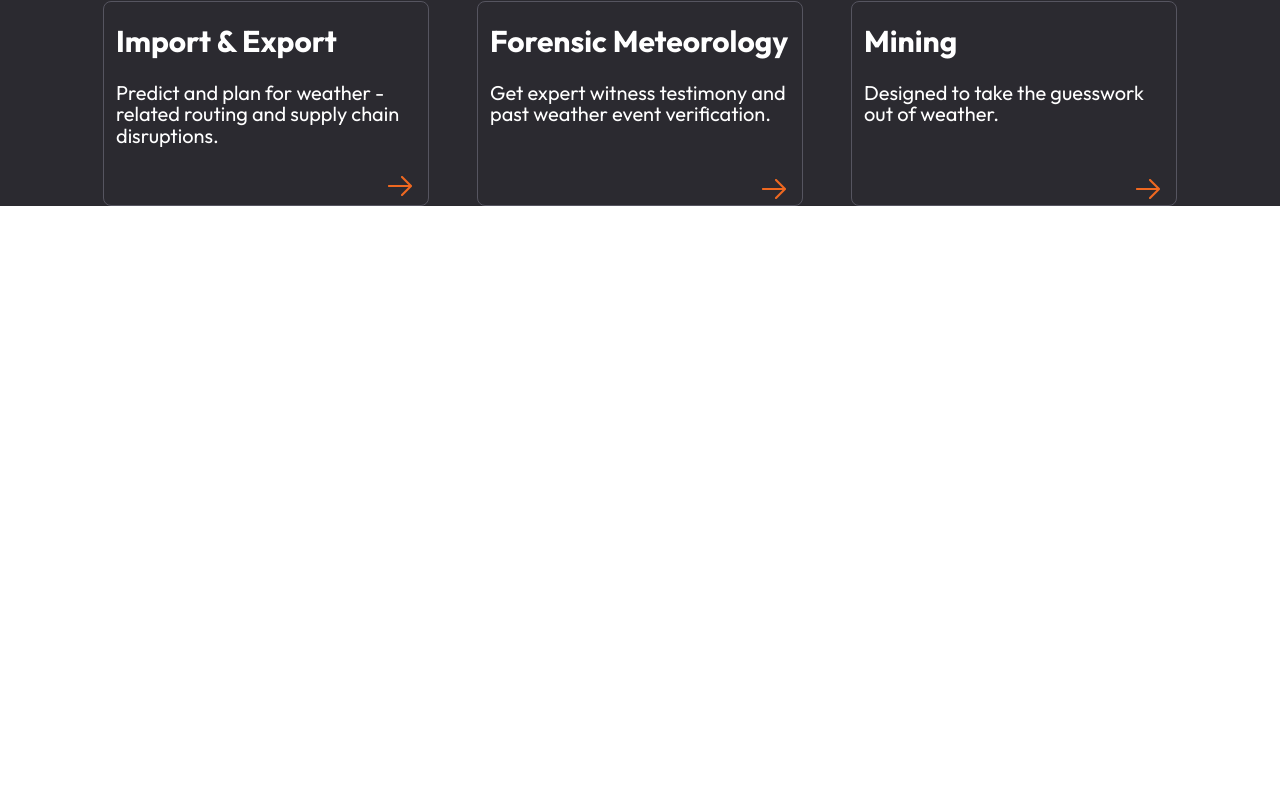
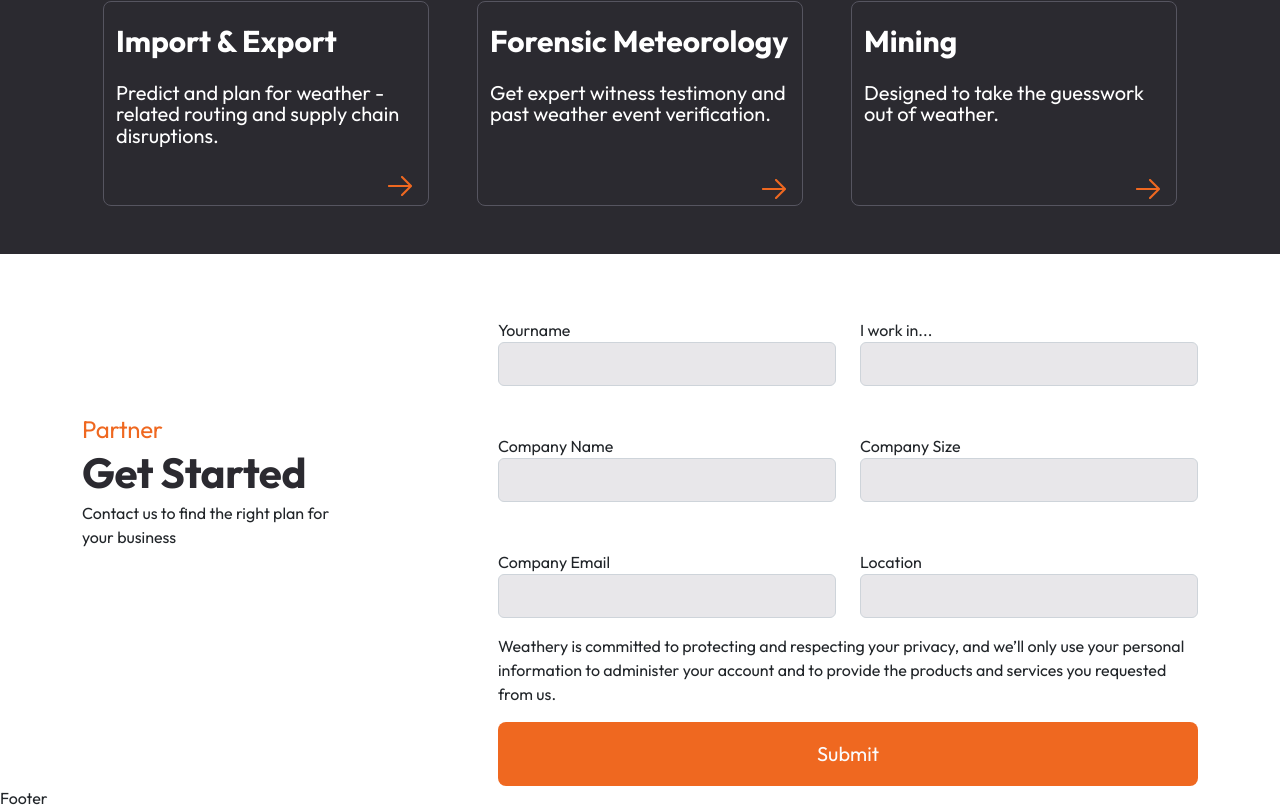
Before and after one commit to Maiqel1/weather-business, a React (Create React App) app: page / in a window 1280 px wide. Shown: the part 4209-5019 px from the top of the page. Before the commit the page ends 4415 px from the top, so only its background shows below. Built offline with nearby package versions, Linux system fonts and the light colour scheme.

Commit message:
feat: added form.jsx and styling

```diff
--- a/src/App.js
+++ b/src/App.js
@@ -6,6 +6,8 @@ import Navbar from "./components/Navbar";
 import Overview from "./components/Overview";
 import Products from "./components/Products";
 import Industries from "./components/Industries";
+import Form from "./components/Form";
+import Footer from "./components/Footer";
 
 function App() {
   return (
@@ -18,6 +20,8 @@ function App() {
     <Products/>
     <HowItWorks/>
     <Industries/>
+    <Form/>
+    <Footer/>
     </>
   );
 }
--- /dev/null
+++ b/src/components/Footer.jsx
@@ -0,0 +1,6 @@
+function Footer() {
+  return (
+    <div>Footer</div>
+  )
+}
+export default Footer
--- /dev/null
+++ b/src/components/Form.jsx
@@ -0,0 +1,60 @@
+function Form() {
+  return (
+    <div className="form container mt-5 pt-3">
+        <div className=" row justify-content-between">
+            <div className=" col-md-3">
+                <section className="mt-0 mt-md-5 pt-0 pt-md-5">
+                    <h4 className="text-center text-md-start">Partner</h4>
+                    <h3 className="text-center text-md-start">Get Started</h3>
+                    <p className="contactP text-center text-md-start">Contact us to find the right plan for your business</p>
+                </section>
+            </div>
+            <form className=" col-md-8 ps-5">
+                  <div className="row justify-content-center">
+                    <div className="col-md-6 ">
+                        <label htmlFor="">Yourname</label> <br />
+                        <input type="text" className="col-10 form-control" />
+                    </div>
+
+                    <div className="col-md-6 mt-3 mt-md-0">
+                        <label htmlFor="">I work in...</label> <br />
+                        <input type="text" className="col-10 form-control" />
+                    </div>
+                  </div>
+
+                  <div className="row justify-content-center mt-0 mt-md-5">
+                    <div className="col-md-6 mt-3 mt-md-0 ">
+                        <label htmlFor="">Company Name</label> <br />
+                        <input type="text" className="col-10 form-control" />
+                    </div>
+
+                    <div className="col-md-6 mt-3 mt-md-0">
+                        <label htmlFor="">Company Size</label> <br />
+                        <input type="text" className="col-10 form-control" />
+                    </div>
+                  </div>
+
+                  <div className="row justify-content-center mt-0 mt-md-5">
+                    <div className="col-md-6 mt-3 mt-md-0">
+                        <label htmlFor="">Company Email</label> <br />
+                        <input type="text" className="col-10 form-control" />
+                    </div>
+
+                    <div className="col-md-6 mt-3 mt-md-0">
+                        <label htmlFor="">Location</label> <br />
+                        <input type="text" className="col-10 form-control" />
+                    </div>
+                  </div>
+
+                <p className="mt-3">Weathery is committed to protecting and respecting your privacy, and we’ll only use your personal information to administer your account and to provide the products and services you requested from us. </p>
+
+                <button className="btn btn-lg">
+                    Submit
+                </button>
+
+            </form>
+        </div>
+    </div>
+  )
+}
+export default Form
--- a/src/components/Industries.jsx
+++ b/src/components/Industries.jsx
@@ -2,9 +2,9 @@ import Arrow from '../assets/img/ArrowUp.png'
 
 function industries() {
   return (
-    <div className="industries mt-5">
+    <div className="industries mt-5 pb-5">
       <div className="container">
-        <h3 className="text-danger pt-5 mb-4">Industries</h3>
+        <h3 className="pt-5 mb-4">Industries</h3>
         <h2 className="text-white mb-5">
           Our Services Are Tailored For Your Business
         </h2>
--- a/src/index.css
+++ b/src/index.css
@@ -213,6 +213,7 @@ color: #D0D0D5;
 
 .industries{
   background-color: #2B2A30;
+  overflow-x: hidden;
 }
 
 .industryCard{
@@ -259,14 +260,49 @@ color: #FBFBFC;
 font-weight: 400;
 font-size: 20px;
 line-height: 106%;
-/* or 21px */
-
-
-/* Grey/300 */
-
 color: #DCDBE0;
 
 }
+
+input{
+  /* width: 380px; */
+  height: 44px;
+  background: #E8E7EA !important;
+border-radius: 8px;
+
+}
+
+form button{
+  width: 100%;
+height: 64px;
+color: #FBFBFC !important;
+background-color:  #EF6820 !important;
+border-radius: 4px;
+
+}
+
+.form h4 {
+  font-weight: 400;
+font-size: 24px;
+line-height: 30px;
+letter-spacing: -0.01em;
+color: #EF6820;
+}
+
+.form h3{
+  font-weight: 700;
+font-size: 42px;
+line-height: 98.5%;
+letter-spacing: -0.01em;
+color: #2B2A30;
+}
+
+.companyP{
+  font-weight: 400;
+font-size: 20px;
+line-height: 25px;
+}
+
 
 
 
```
